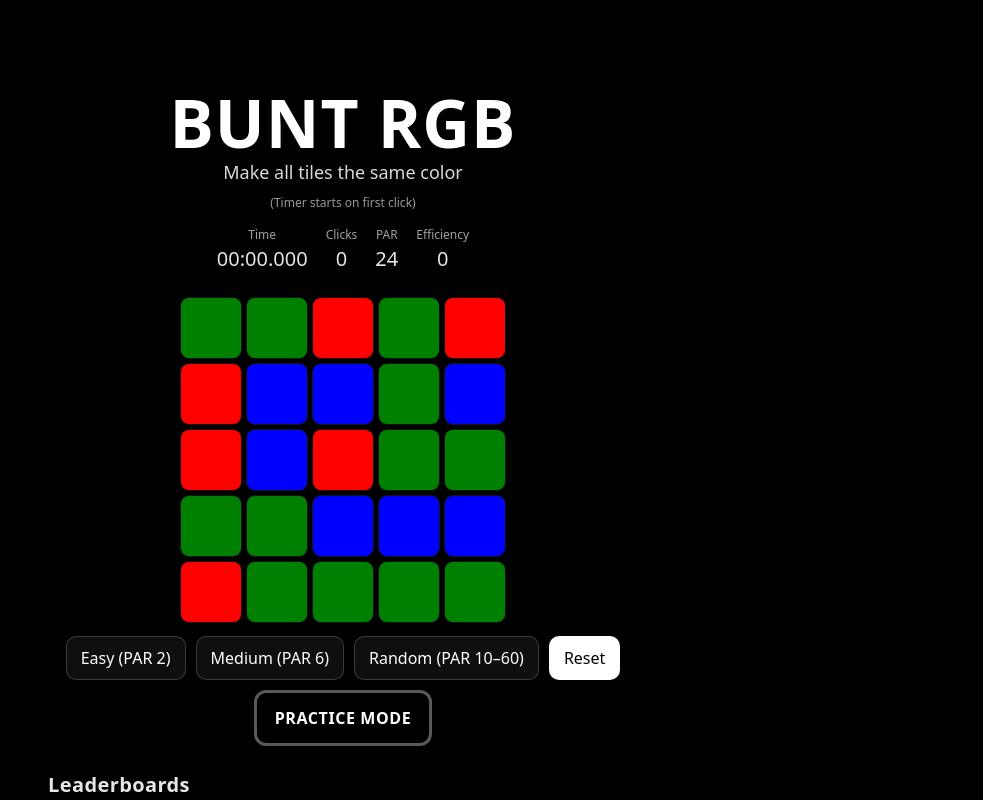
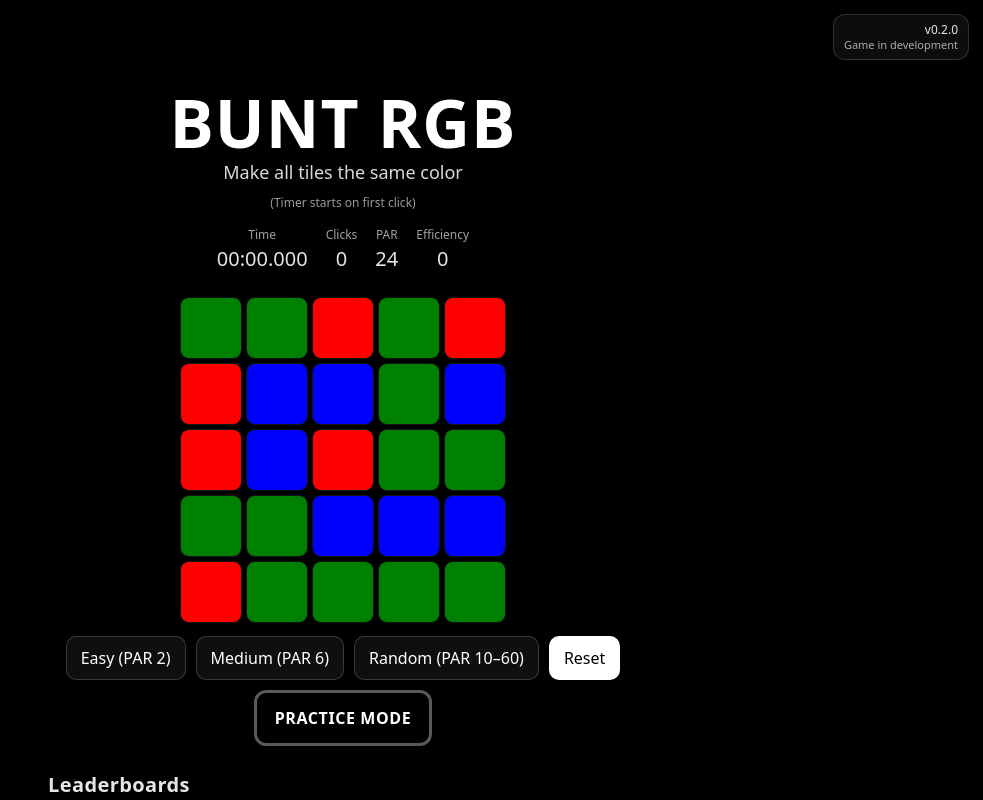
Before and after one commit to edgardomaxia/bunt-rgb, a React (Vite) app: page / in a window 1280 px wide. Shown: the top 800 px of the page, without its empty margins (297-1280 px from the left). Built offline with nearby package versions, Linux system fonts and the light colour scheme.

Commit message:
feat: add top-right version badge

```diff
--- a/src/App.tsx
+++ b/src/App.tsx
@@ -383,6 +383,7 @@ export default function App() {
   return (
     <div
       style={{
+        position: "relative",
         minHeight: "100vh",
         width: "100vw",
         display: "flex",
@@ -395,6 +396,36 @@ export default function App() {
         boxSizing: "border-box",
       }}
     >
+        {/* TOP-RIGHT VERSION BADGE */}
+    <div
+      style={{
+        position: "absolute",
+        top: 14,
+        right: 14,
+        display: "flex",
+        flexDirection: "column",
+        alignItems: "flex-end",
+        gap: 6,
+        zIndex: 10,
+      }}
+    >
+      <button
+        onClick={openVersionModal}
+        style={{
+          border: "1px solid rgba(255,255,255,.14)",
+          background: "rgba(255,255,255,.05)",
+          color: "#fff",
+          borderRadius: 12,
+          padding: "8px 10px",
+          cursor: "pointer",
+          textAlign: "right",
+          lineHeight: 1.15,
+        }}
+      >
+        <div style={{ fontSize: 12, opacity: 0.9 }}>v{APP_VERSION}</div>
+        <div style={{ fontSize: 11, opacity: 0.65, marginTop: 2 }}>{APP_STATUS}</div>
+      </button>
+    </div>
       <div
         style={{
           ...appShellStyle,
```
